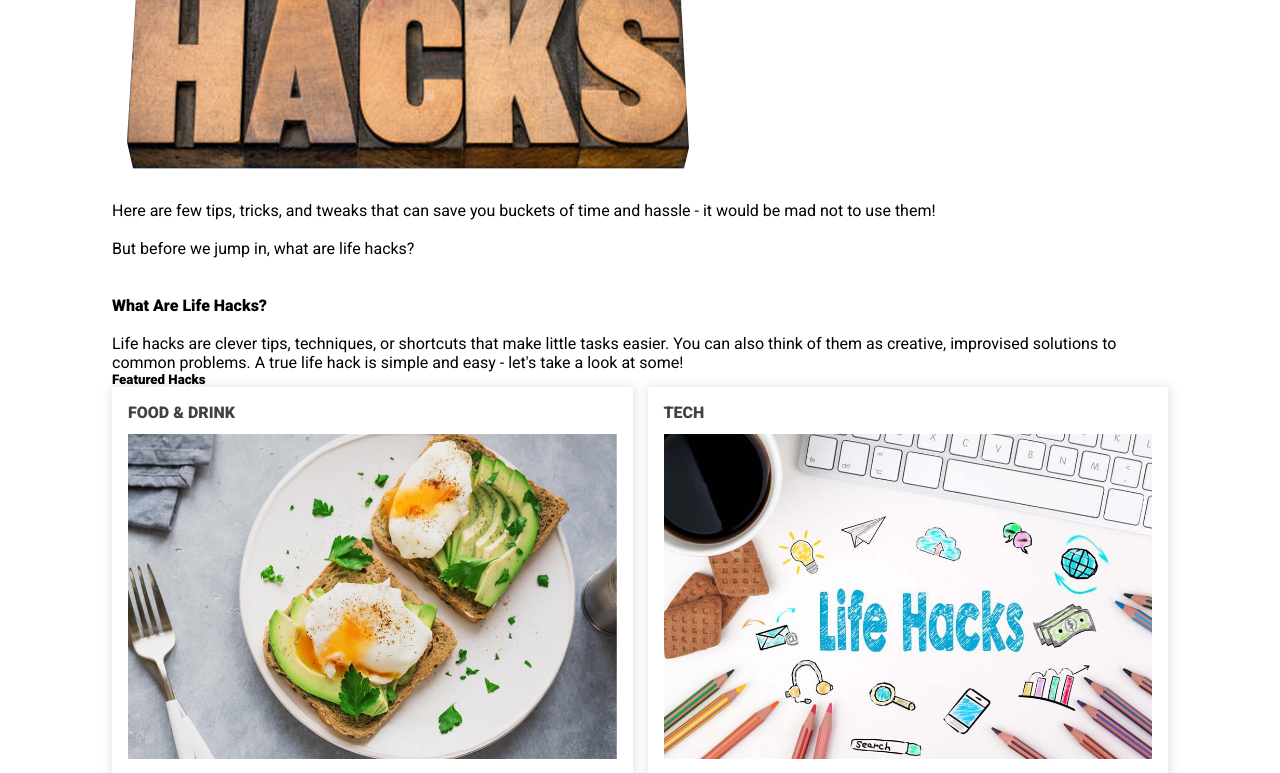
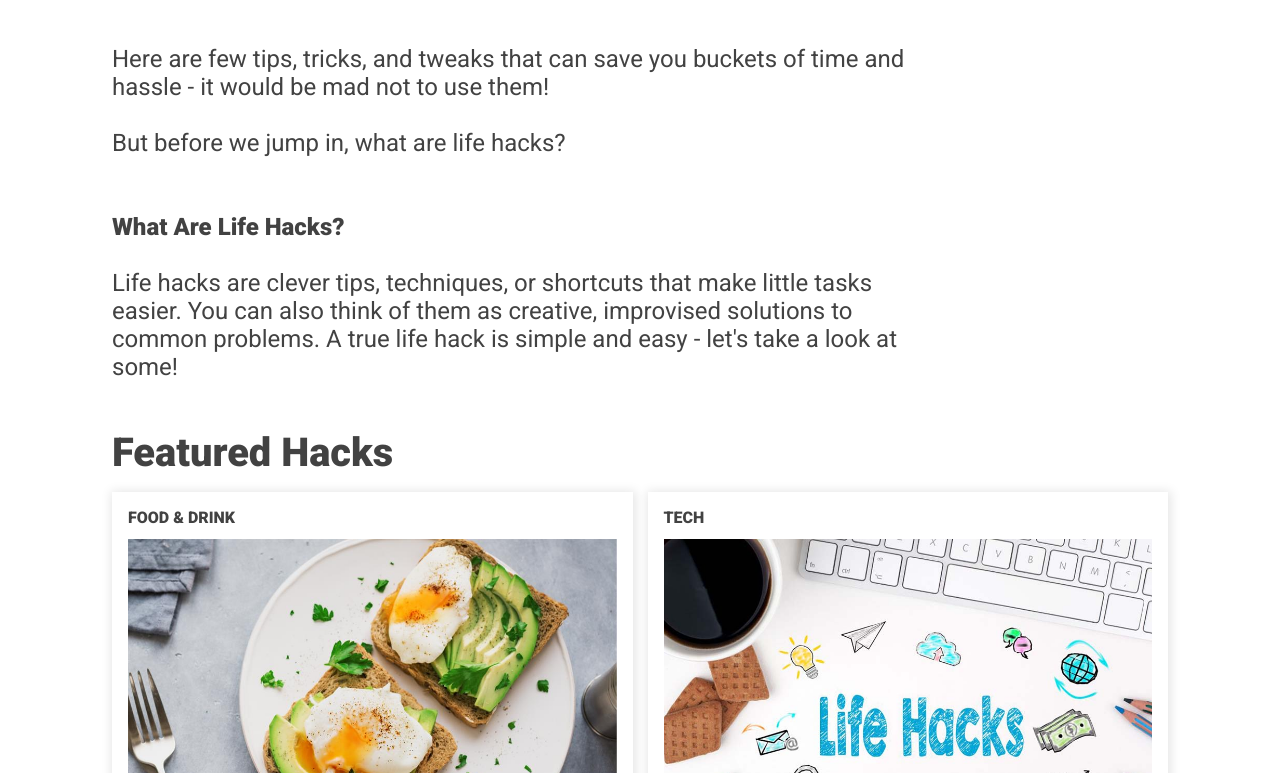
Before and after one commit to JustCode01010010/DailyTricks, a plain HTML site: page index.html in a window 1280 px wide. Shown: the part 404-1177 px from the top of the page. Drawn offline with Linux system fonts and the light colour scheme.

Commit message:
Update style.css

```diff
--- a/style.css
+++ b/style.css
@@ -10,7 +10,8 @@
 @import url("./css/money.css");
 @import url("./css/parenting.css");
 @import url("./css/relationships.css");
-@import url("./css/tech.css");
-@import url("./css/home.css"); */
+@import url("./css/tech.css");*/
+
+@import url("./css/home.css");
 
 @import url("https://fonts.googleapis.com/css2?family=Roboto:ital,wght@0,100;0,300;0,400;0,500;0,900;1,400&display=swap");
```
